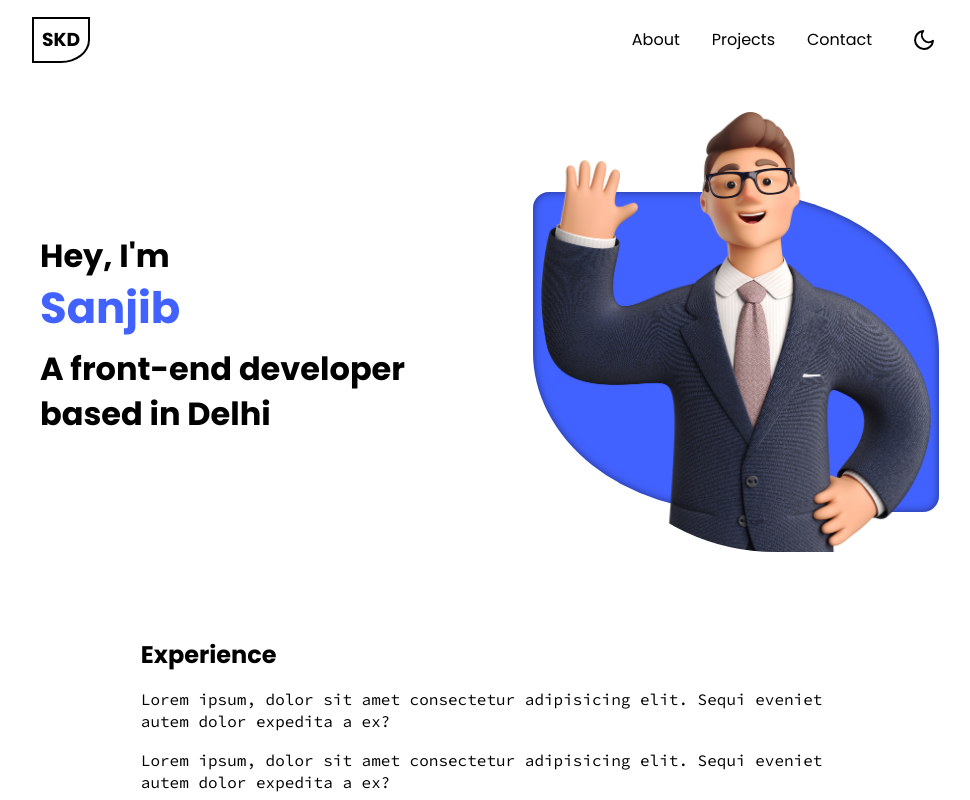
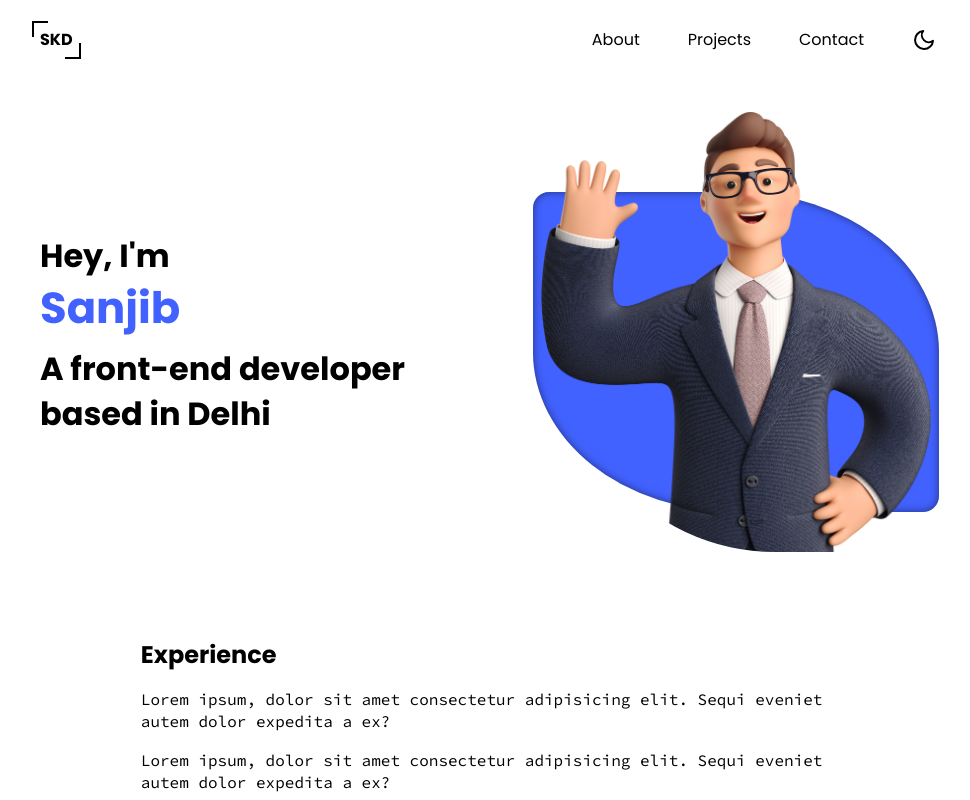
Before and after one commit to sanjibdey104/portfolio-v1, a Next.js app: page / in a window 1280 px wide. Shown: the top 800 px of the page, without its empty margins (144-1114 px from the left). Built offline with nearby package versions, Linux system fonts and the light colour scheme.

Commit message:
Style: update logo and nav link design

```diff
--- a/components/Logo.js
+++ b/components/Logo.js
@@ -2,20 +2,61 @@ import Link from 'next/link';
 import React from 'react';
 import styled from 'styled-components';
 
+// const StyledLogo = styled.h3`
+
+//     font-size: calc(0.85rem, 2vw);
+//     cursor: pointer;
+//     margin-right: auto;
+//     padding: 0.5rem;
+
+//     color: ${({ theme }) => theme.textColor};
+//     border: 2px solid ${({theme}) => theme.textColor};
+//     border-bottom-right-radius: 50%;
+
+//     display: grid;
+//     place-content: center;
+// `
+
+
 const StyledLogo = styled.h3`
 
-    font-size: calc(0.85rem, 2vw);
+    font-size: 1rem;
     cursor: pointer;
     margin-right: auto;
     padding: 0.5rem;
 
     color: ${({ theme }) => theme.textColor};
-    border: 2px solid ${({theme}) => theme.textColor};
     border-bottom-right-radius: 50%;
 
     display: grid;
     place-content: center;
+    position: relative;
+
+    &::before {
+    content: "";
+    width: 1rem;
+    height: 1rem;
+    position: absolute;
+    left: 0;
+    top: 0;
+    display: block;
+    border-left: 2px solid black;
+    border-top: 2px solid black;
+    }
+
+    &::after {
+        content: "";
+        width: 1rem;
+        height: 1rem;
+        position: absolute;
+        right: 0;
+        bottom: 0;
+        display: block;
+        border-right: 2px solid black;
+        border-bottom: 2px solid black;
+    }
 `
+
 
 const Logo = () => {
     return (
--- a/components/Navbar.js
+++ b/components/Navbar.js
@@ -40,8 +40,39 @@ const NavLinks = styled.ul`
 
     a {
         cursor: pointer;
-        &:hover {
-            color: ${({theme}) => theme.primary};
+        padding: 0.5rem;
+        position: relative;
+
+        &:hover::before, &:hover::after {
+            transform: scale(1);
+        }
+
+        &::before {
+            content: "";
+            width: 0.75rem;
+            height: 0.75rem;
+            position: absolute;
+            left: 0;
+            top: 0;
+            display: block;
+            border-left: 2px solid black;
+            border-top: 2px solid black;
+            transform: scale(0);
+            transition: transform 150ms ease-in-out;
+        }
+
+        &::after {
+            content: "";
+            width: 0.75rem;
+            height: 0.75rem;
+            position: absolute;
+            right: 0;
+            bottom: 0;
+            display: block;
+            border-right: 2px solid black;
+            border-bottom: 2px solid black;
+            transform: scale(0);
+            transition: transform 150ms ease-in-out;
         }
     }
 
--- a/pages/index.js
+++ b/pages/index.js
@@ -130,7 +130,7 @@ const Experience = styled.section`
 
 const Technologies = styled.section`
 
-  width: 75%;
+  width: 80%;
   margin: 0 auto;
   display: flex;
   flex-direction: column;
--- a/styles/globalStyles.js
+++ b/styles/globalStyles.js
@@ -29,7 +29,6 @@ export const GlobalStyles = createGlobalStyle`
         inset 3px 3px 8px 0 hsla(0deg, 0%, 100%, 80%),
         inset -3px -3px 8px 0 rgba(24, 50, 95, 16%),
         1px 1px 5px 0 rgba(178, 0, 255, 10%);
-
     }
 
     a, button, input {
```
